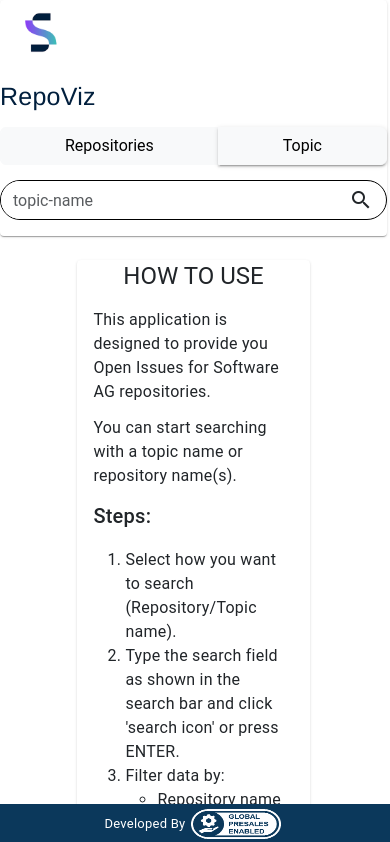
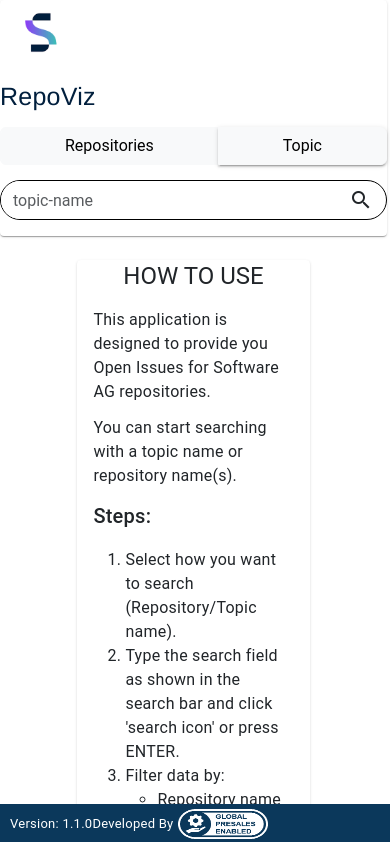
Before and after one commit to SoftwareAG/open-source-repo-issues, an Angular app: page / in a window 390 px wide. Shown: the top 842 px of the page. Built offline with nearby package versions, Linux system fonts and the light colour scheme.

Commit message:
version updated in footer and package

```diff
--- a/package.json
+++ b/package.json
@@ -1,6 +1,6 @@
 {
   "name": "github-issues-dashboard",
-  "version": "1.0.0",
+  "version": "1.1.0",
   "scripts": {
     "ng": "ng",
     "start": "ng serve",
--- a/src/app/app.component.html
+++ b/src/app/app.component.html
@@ -216,9 +216,14 @@
       </div>
     </div>
   </div>
-  <div class="d-flex justify-content-center footer-div" style="background-color:#0b385b">
-    <p style="padding-top: 10px; font-size: small; color: white;">Developed By </p>
-    <img class="col-lg-1 col-sm-2 footer-img" src="assets/images/global-presales-logo.png" alt="global presales logo"/>
+  <div class="d-flex justify-content-start footer-div" style="background-color:#0b385b;">
+    <div class="col-sm-4" style="padding-top: 10px;padding-left: 10px; font-size: small; color: white;">Version: 1.1.0
+    </div>
+    <div class="col-sm-4 d-flex justify-content-center align-content-center" >
+      <p style="padding-top:10px;font-size: small; color: white;">Developed By</p>
+      <img class="footer-img" src="assets/images/global-presales-logo.png"
+        alt="global presales logo" />
+    </div>
   </div>
 </body>
 </html>
```
